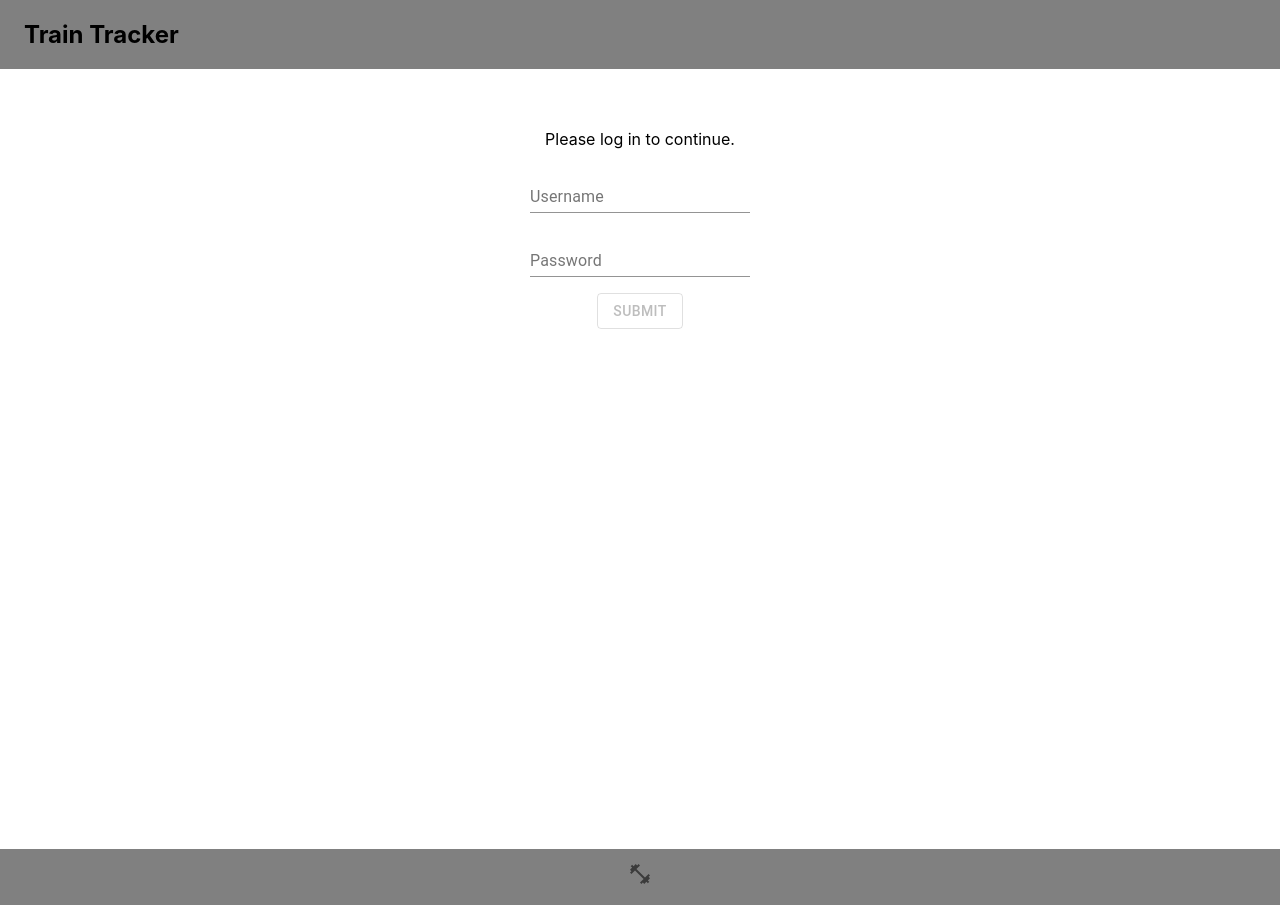
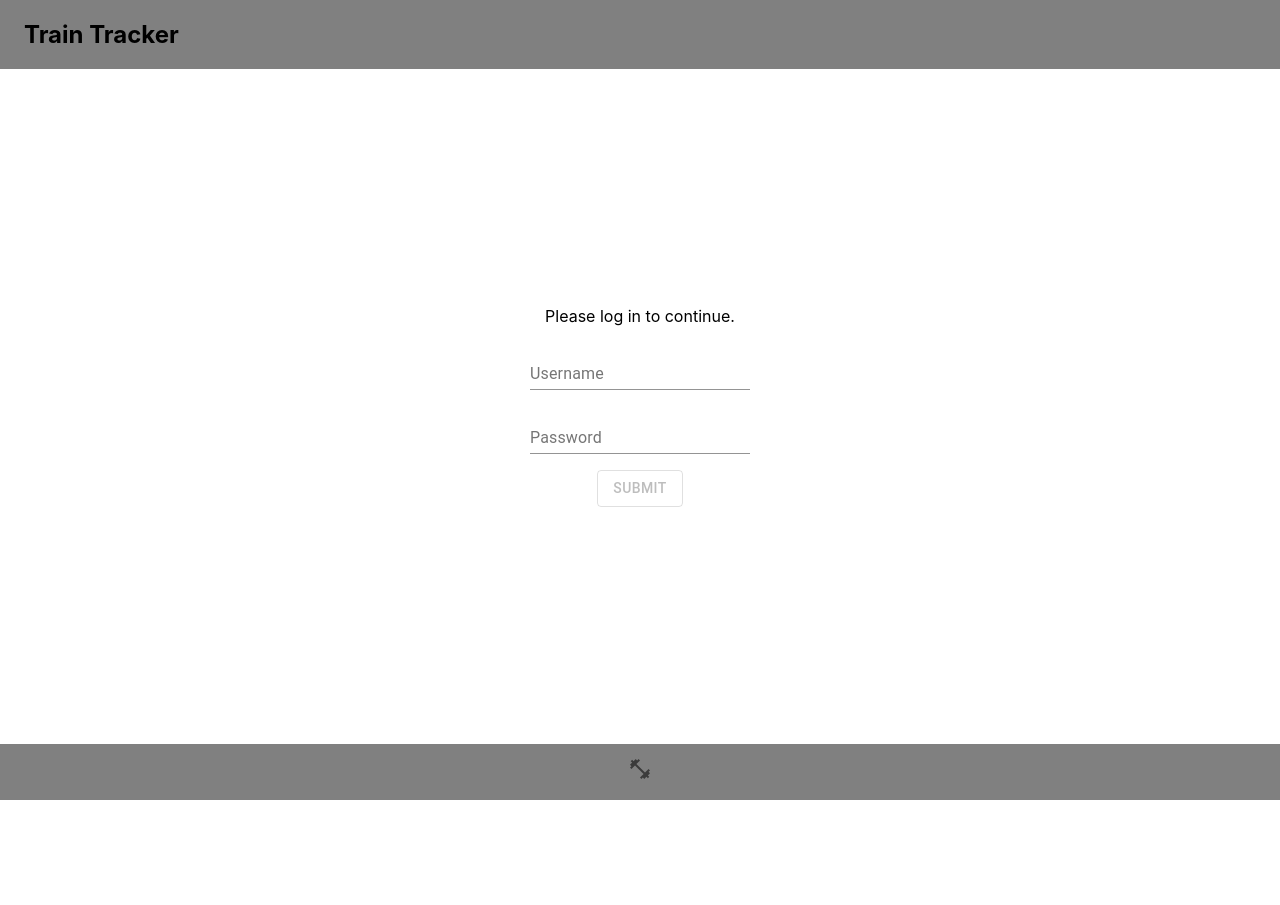
Before and after one commit to mpaustin/train-tracker, a React (Create React App) app: page /workouts in a window 1280 px wide. After the commit the page ends 800 px from the top, so only its background shows below. Built offline with nearby package versions, Linux system fonts and the light colour scheme.

Commit message:
fixed issue with window sizing

```diff
--- a/src/App.js
+++ b/src/App.js
@@ -9,7 +9,13 @@ import { makeStyles } from '@material-ui/core/styles';
 const useStyles = makeStyles({
     theme: {
         backgroundColor: '#808080',
-    }
+    },
+    content: {
+      display: 'flex',
+      flexDirection: 'column',
+      height: 'auto',
+      margin: '30px 25% 30px',
+    },
 });
 
 function App() {
@@ -18,7 +24,7 @@ function App() {
     <div className="App">
       <Box height='100vh' width='100%' display='flex' flexDirection='column' justifyContent='space-between' >
         <Box className={classes.theme} ><ToolBar/></Box>
-        <Box height='90vh' margin='30px 25% 30px' ><Content/></Box>
+        <Box className={classes.content}><Content/></Box>
         <Box className={classes.theme} ><Footer/></Box>
       </Box>
     </div>
--- a/src/components/Content.js
+++ b/src/components/Content.js
@@ -45,7 +45,7 @@ export const Content = (props) => {
                     <Route
                         path={'/workouts'}
                     >
-                        <Box height='90vh' margin='30px 0 30px' >
+                        <Box height='100%' margin='30px 0 30px' >
                             {
                                 user ?
                                 <>
```
